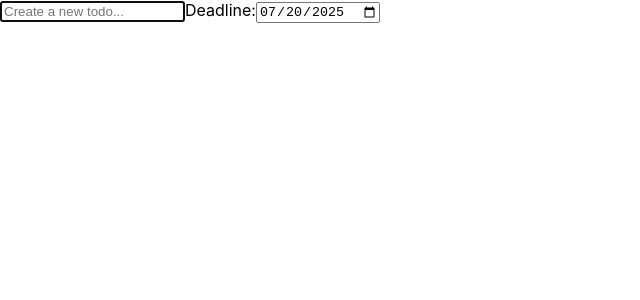
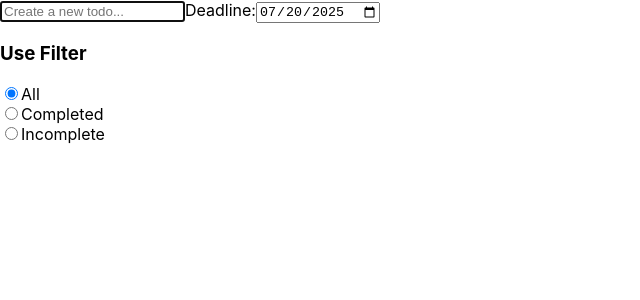
Before and after one commit to Luda-Modna/TodoAppReactRedux, a React (Create React App) app: page / in a window 1280 px wide. Shown: the top 300 px of the page, without its empty margins (0-640 px from the left). Built offline with nearby package versions, Linux system fonts and the light colour scheme.

Commit message:
Add filter task completed/incompleted

```diff
--- /dev/null
+++ b/src/components/Filters/index.jsx
@@ -0,0 +1,56 @@
+import { connect } from 'react-redux';
+import { setFilter } from '../../store/slices/filterSlice';
+
+function Filters ({ filter, filterTask }) {
+  const handleChange = ({ target: { value } }) => filterTask(value);
+
+  return (
+    <aside>
+      <h3>Use Filter</h3>
+      <div>
+        <label>
+          <input
+            type='radio'
+            name='filter'
+            value='all'
+            checked={filter === 'all'}
+            onChange={handleChange}
+          />
+          All
+        </label>
+      </div>
+      <div>
+        <label>
+          <input
+            type='radio'
+            name='filter'
+            value='completed'
+            checked={filter === 'completed'}
+            onChange={handleChange}
+          />
+          Completed
+        </label>
+      </div>
+      <div>
+        <label>
+          <input
+            type='radio'
+            name='filter'
+            value='incomplete'
+            checked={filter === 'incomplete'}
+            onChange={handleChange}
+          />
+          Incomplete
+        </label>
+      </div>
+    </aside>
+  );
+}
+
+const mapStateToProps = ({ filter }) => ({ filter });
+
+const mapDispatchToProps = dispatch => ({
+  filterTask: filter => dispatch(setFilter(filter)),
+});
+
+export default connect(mapStateToProps, mapDispatchToProps)(Filters);
--- a/src/components/TodoForm/index.jsx
+++ b/src/components/TodoForm/index.jsx
@@ -4,7 +4,7 @@ import React from 'react';
 import { createToDo } from '../../store/slices/tasksSlice';
 import { TODO_VALIDATION_SCHEMA } from '../../utils/validationSchemas';
 
-function TodoForm ({ createNewTodo }) {
+function Filters ({ createNewTodo }) {
   const initialValue = {
     text: '',
     deadline: new Date().toISOString().split('T')[0],
@@ -45,4 +45,4 @@ const mapDispatchToProps = dispatch => ({
   createNewTodo: data => dispatch(createToDo(data)),
 });
 
-export default connect(null, mapDispatchToProps)(TodoForm);
+export default connect(null, mapDispatchToProps)(Filters);
--- a/src/components/TodoList/index.jsx
+++ b/src/components/TodoList/index.jsx
@@ -2,13 +2,21 @@ import { connect } from 'react-redux';
 import React from 'react';
 import { deleteTodo, updateTask } from '../../store/slices/tasksSlice';
 
-function TodoList ({ tasks, deleteTodoTask, updateTodoTask }) {
+function TodoList ({ tasks, filter, deleteTodoTask, updateTodoTask }) {
   const isChangeDone = (id, checked) => {
     updateTodoTask(id, { isDone: checked });
   };
+  console.log('Фільтр:', filter);
+
+  const filteredTasks = tasks.filter(task => {
+    if (filter === 'completed') return task.isDone;
+    if (filter === 'incomplete') return !task.isDone;
+    return true;
+  });
+
   return (
     <ul>
-      {tasks.map(t => (
+      {filteredTasks.map(t => (
         <li key={t.id}>
           <label>
             <input
@@ -28,11 +36,14 @@ function TodoList ({ tasks, deleteTodoTask, updateTodoTask }) {
   );
 }
 
-const mapStateToProps = ({ tasksList }) => tasksList;
+const mapStateToProps = ({ tasksList, filter}) => ({
+  ...tasksList,
+  filter,
+});
 
-const mapDispatchToProps = dispath => ({
-  deleteTodoTask: id => dispath(deleteTodo(id)),
-  updateTodoTask: (id, data) => dispath(updateTask({ id, data })),
+const mapDispatchToProps = dispatch => ({
+  deleteTodoTask: id => dispatch(deleteTodo(id)),
+  updateTodoTask: (id, data) => dispatch(updateTask({ id, data })),
 });
 
 export default connect(mapStateToProps, mapDispatchToProps)(TodoList);
--- a/src/pages/todoPage/index.jsx
+++ b/src/pages/todoPage/index.jsx
@@ -1,11 +1,13 @@
 import React from 'react';
 import TodoForm from '../../components/TodoForm';
 import TodoList from '../../components/TodoList';
+import Filters from '../../components/Filters';
 
 function TodoPage () {
   return (
     <>
       <TodoForm />
+      <Filters />
       <TodoList />
     </>
   );
--- a/src/store/index.js
+++ b/src/store/index.js
@@ -1,10 +1,12 @@
 import { configureStore } from '@reduxjs/toolkit';
 import tasksReducer from './slices/tasksSlice';
+import filterReducer from './slices/filterSlice';
 
 const store = configureStore({
   reducer: {
     tasksList: tasksReducer,
+    filter: filterReducer,
   },
 });
 
-export default store
+export default store;
--- /dev/null
+++ b/src/store/slices/filterSlice.js
@@ -0,0 +1,15 @@
+import { createSlice } from '@reduxjs/toolkit';
+
+const filterSlice = createSlice({
+  name: 'filter',
+  initialState: 'all',
+  reducers: {
+    setFilter: (state, { payload }) => payload,
+  },
+});
+
+const { reducer, actions } = filterSlice;
+
+export const { setFilter } = actions;
+
+export default reducer;
```
